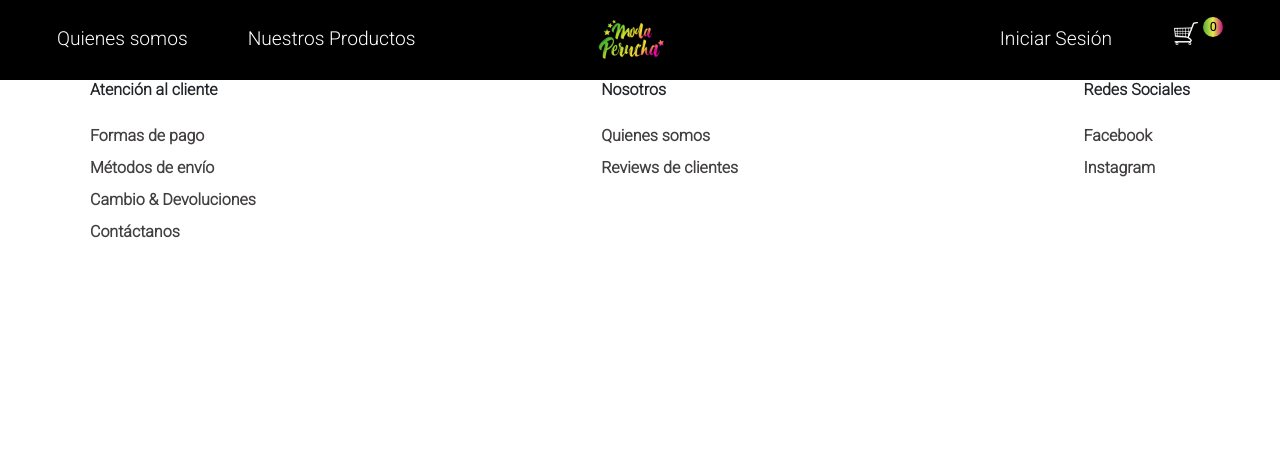
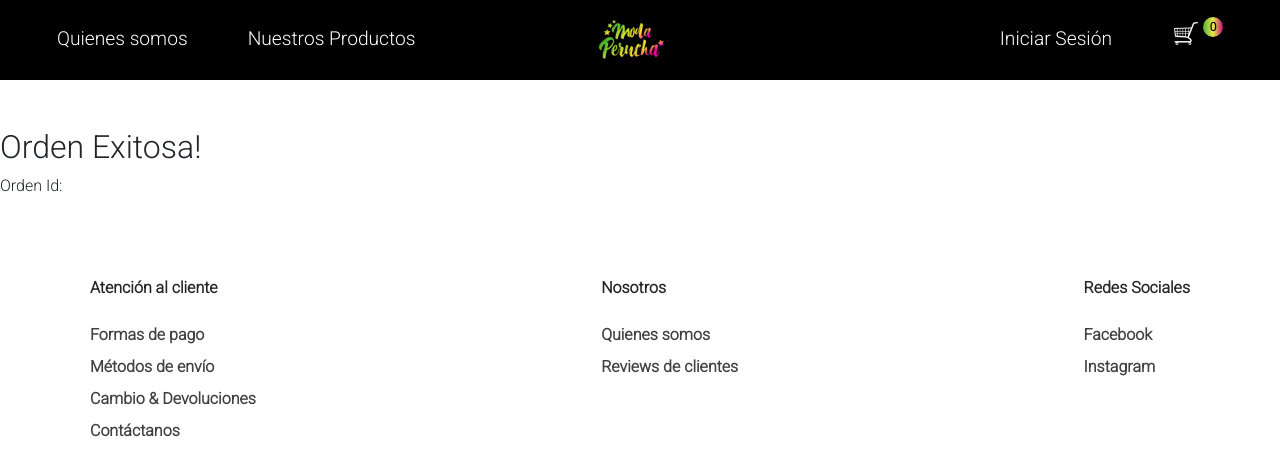
Before and after one commit to dbranco86/Pre-Entrega1-Branco, a React (Vite) app: page /success-order in a window 1280 px wide. Shown: the top 476 px of the page. Built offline with nearby package versions, Linux system fonts and the light colour scheme.

Commit message:
Trabajando con la implementación de firebase

```diff
--- a/src/App.jsx
+++ b/src/App.jsx
@@ -7,7 +7,9 @@ import ProductDetail from './pages/product-detail'
 import Cart from './pages/cart'
 import Checkout from './pages/checkout'
 import Footer from './components/footer'
+import SuccessOrder from './pages/success-order'
 import './App.css'
+
 
 
 
@@ -24,6 +26,7 @@ function App() {
           <Route path='/products/:productId' element={<ProductDetail />} />
           <Route path='/cart' element={<Cart />} />
           <Route path='/checkout' element={<Checkout />} />
+          <Route path='/success-order' element={<SuccessOrder />} />
         </Routes>
         <Footer />
       </CartProvider>
--- a/src/pages/cart/styles.css
+++ b/src/pages/cart/styles.css
@@ -4,7 +4,6 @@
 }
 .cartText{
     display: flex;
-    margin-top: 6rem;
     padding: 1rem;
     justify-content: center;
     height: auto;
--- a/src/pages/checkout/index.jsx
+++ b/src/pages/checkout/index.jsx
@@ -2,7 +2,7 @@ import { useForm } from '../../hooks/useForm';
 import { useQuery } from '../../hooks/useQuery'
 import { firebaseServices } from '../../services/firebase';
 import { useContext, useEffect} from 'react'
-import { useLocation} from 'react-router-dom'
+import { useLocation, useNavigate} from 'react-router-dom'
 import { CartContext } from '../../components/context/cart-context'
 import Input from '../../components/main/search';
 import './styles.css'
@@ -22,6 +22,7 @@ function Checkout () {
     const [formState, inputHandler, clearInputs, inputFocus, inputBlur] = useForm(initialState)
     const {cart, total, setCart} = useContext(CartContext);
     const { state } = useLocation();
+    const navigate = useNavigate();
     let query = useQuery();
 
     useEffect(() => {
@@ -42,6 +43,7 @@ function Checkout () {
         }
 
     }, [query])
+
 
     const onChange = (event) => {
         const { name, value } = event.target
--- /dev/null
+++ b/src/pages/success-order/index.jsx
@@ -0,0 +1,16 @@
+import { useLocation } from 'react-router-dom';
+import './styles.css'
+
+const SuccessOrder = () => {
+    const location = useLocation();
+
+    const { orderId } = location.state || { orderId: null}
+    return (
+        <div className='ordenContainer'>
+            <h2>Orden Exitosa!</h2>
+            <p>Orden Id: {orderId}</p>
+        </div>
+    )
+}
+
+export default SuccessOrder
--- /dev/null
+++ b/src/pages/success-order/styles.css
@@ -0,0 +1,3 @@
+.ordenContainer{
+    margin-top: 8rem;
+}
```
